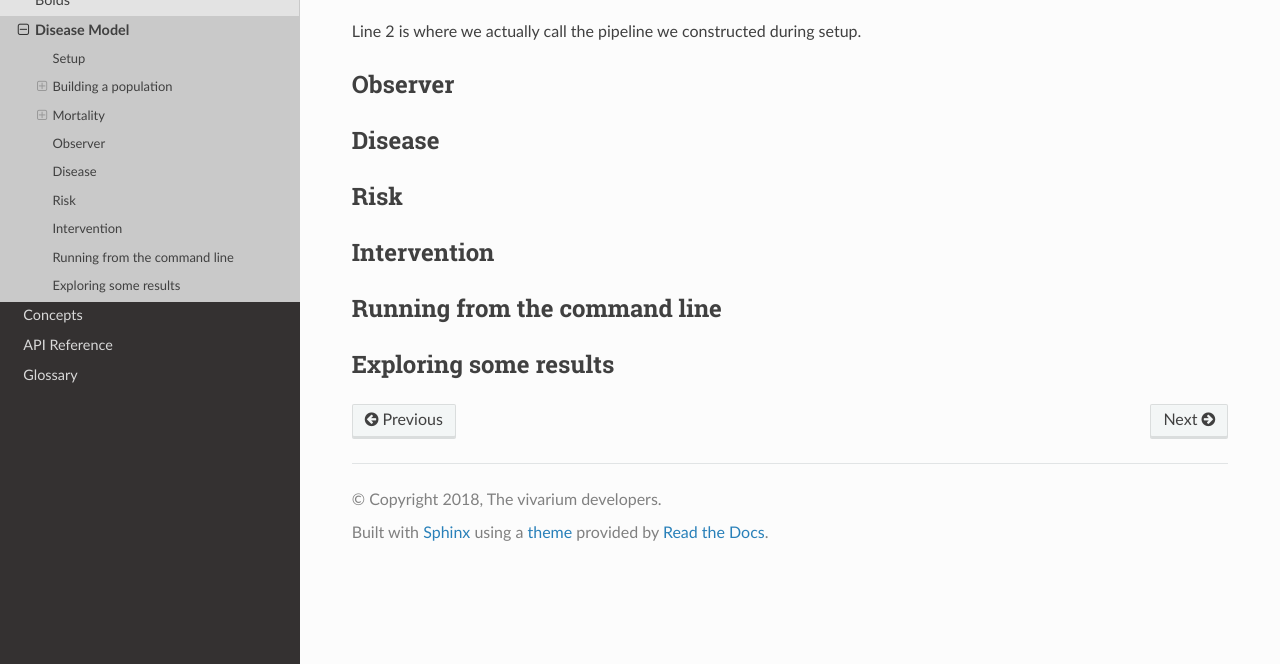
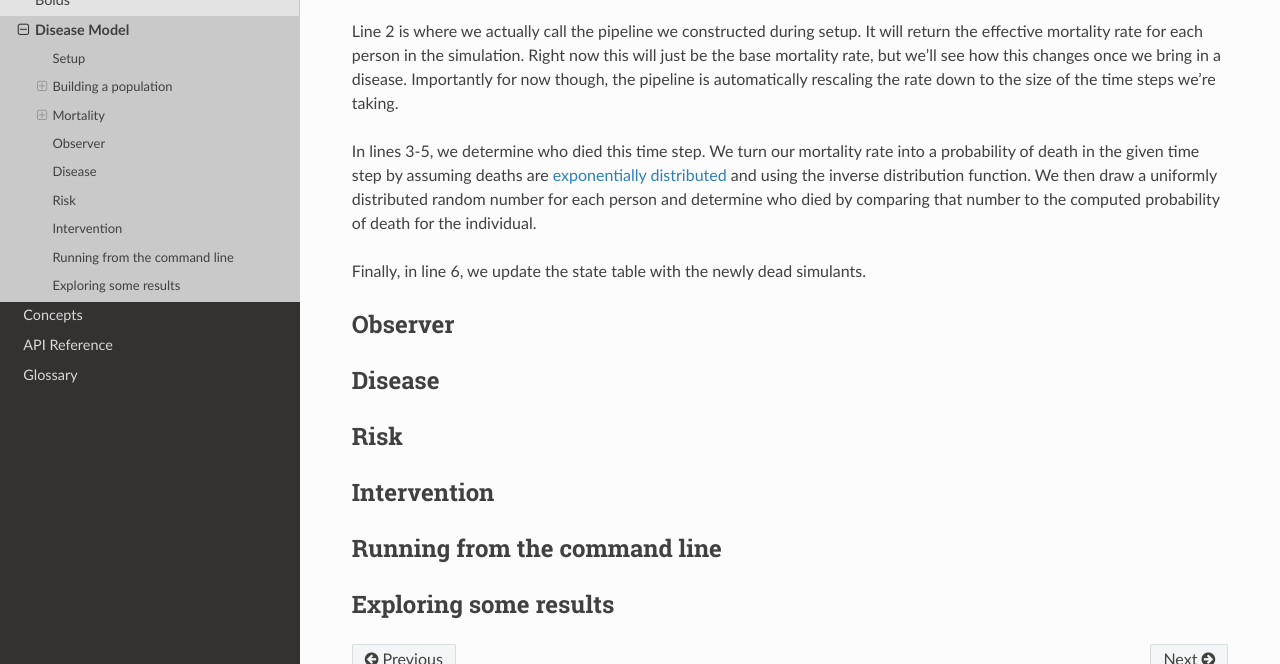
Before and after one commit to ihmeuw/vivarium, a Sphinx documentation site: the page built from docs/source/tutorials/disease_model.rst, in a window 1280 px wide and 900 px high, scrolled down 11905 px, cut to the strip 236-900 px from the top of the window. Built offline with Sphinx 7.4.7 and the Read the Docs theme 2.0.0, drawn with Linux system fonts in a browser that asks for light colours.

Commit message:
Finish up mortality

```diff
--- a/docs/source/tutorials/disease_model.rst
+++ b/docs/source/tutorials/disease_model.rst
@@ -597,7 +596,7 @@ saying we want a view of the ``'alive'`` column of the population table,
 but only for those people who are actually alive in the current time step.
 
 The other feature of note is is the introduction of the
-:class:`values system <vivarium.framework.values.ValueInterface>` in line
+:class:`values system <vivarium.framework.values.ValuesInterface>` in line
 6. The values system provides a way of distributing the computation of a
 value over multiple components. This is a bit difficult to get used to,
 but is vital to the way we think about components in Vivarium. The best
@@ -650,6 +649,22 @@ method responds to ``'time_step'`` events.
    :linenos:
 
 Line 2 is where we actually call the pipeline we constructed during setup.
+It will return the effective mortality rate for each person in the simulation.
+Right now this will just be the base mortality rate, but we'll see how
+this changes once we bring in a disease. Importantly for now though, the
+pipeline is automatically rescaling the rate down to the size of the time
+steps we're taking.
+
+In lines 3-5, we determine who died this time step.  We turn our mortality rate
+into a probability of death in the given time step by assuming deaths are
+`exponentially distributed`__ and using the inverse distribution function.
+We then draw a uniformly distributed random number for each person and
+determine who died by comparing that number to the computed probability of
+death for the individual.
+
+Finally, in line 6, we update the state table with the newly dead simulants.
+
+__ https://en.wikipedia.org/wiki/Exponential_distribution#Occurrence_of_events
 
 Observer
 --------
```
Also changed, not shown: other parts of docs/source/tutorials/disease_model.rst (+0 -1 lines).
